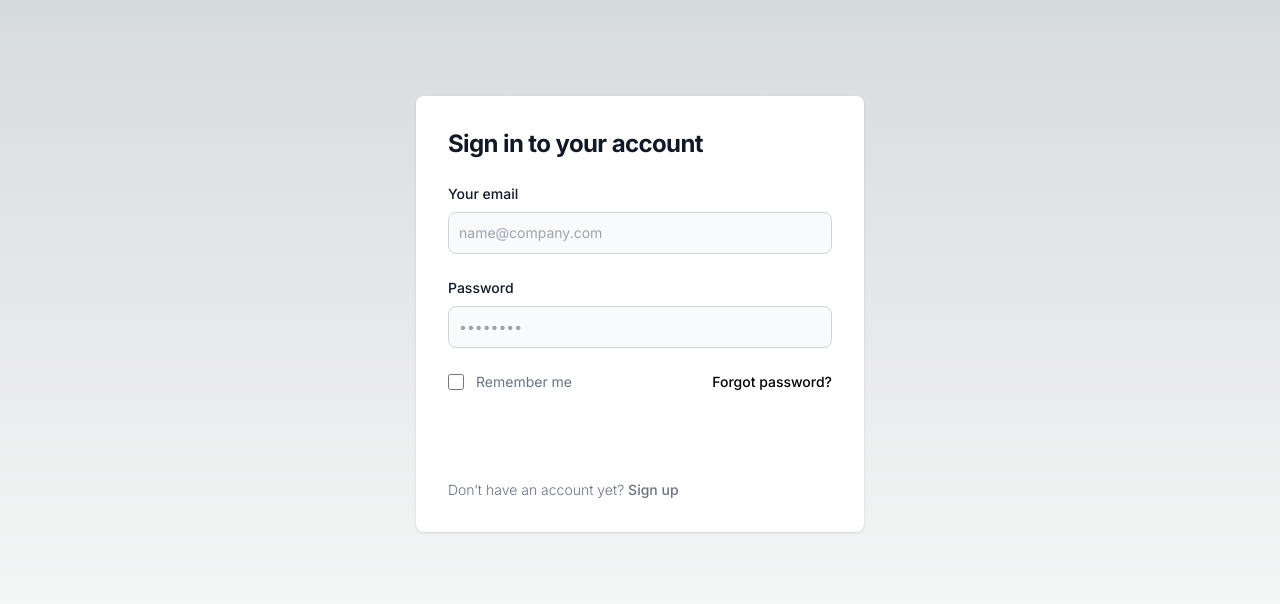
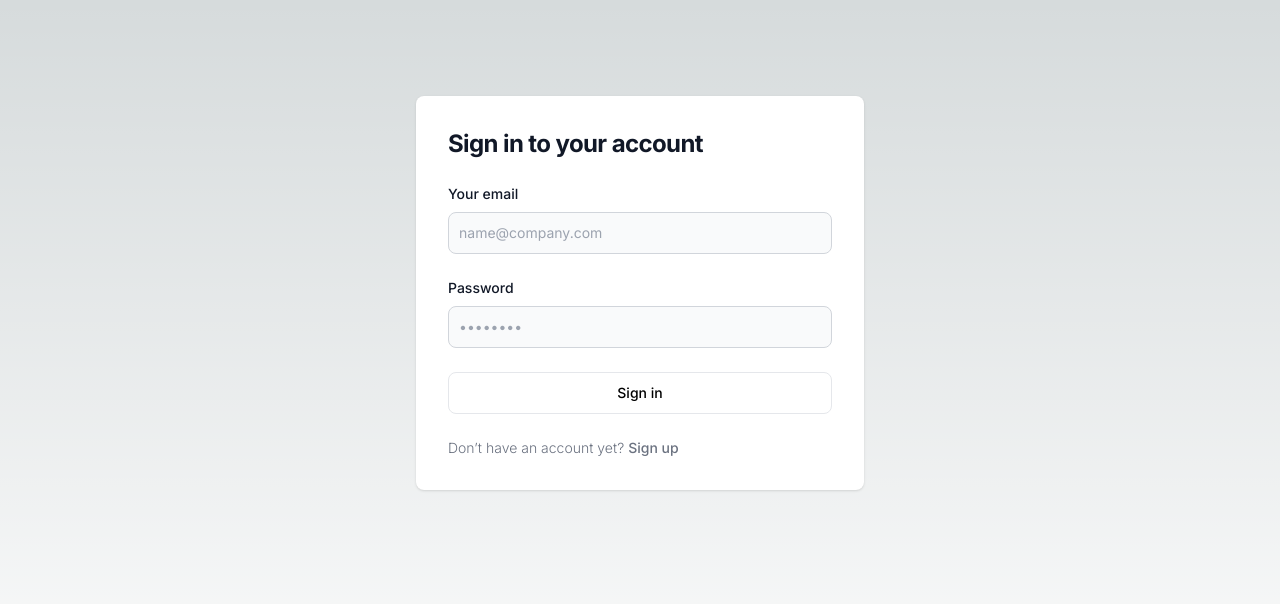
Before and after one commit to JagdishGadri/2FA-POC, a Next.js app in the folder 2fa-application/: page / in a window 1280 px wide. Shown: the top 604 px of the page. Built offline with nearby package versions, Linux system fonts and the light colour scheme; no server answers.

Commit message:
Implemented API routes for register,login and verify user

```diff
--- a/2fa-application/package.json
+++ b/2fa-application/package.json
@@ -11,8 +11,12 @@
   "dependencies": {
     "next": "14.0.1",
     "next-auth": "^4.24.4",
+    "node-json-db": "^2.3.0",
+    "qrcode": "^1.5.3",
     "react": "^18",
-    "react-dom": "^18"
+    "react-dom": "^18",
+    "speakeasy": "^2.0.0",
+    "uuid": "^9.0.1"
   },
   "devDependencies": {
     "autoprefixer": "^10.0.1",
--- /dev/null
+++ b/2fa-application/src/app/api/login/route.js
@@ -0,0 +1,45 @@
+// Import modules using destructuring
+import { NextResponse } from "next/server";
+import { JsonDB } from "node-json-db";
+import { Config } from "node-json-db/dist/lib/JsonDBConfig";
+
+// Asynchronous function for initializing JsonDB
+const initializeDB = async () => {
+  return new JsonDB(new Config("myDataBase", true, false, "/"));
+};
+
+export async function POST(request, response) {
+  try {
+    // Initialize JsonDB
+    const db = await initializeDB();
+
+    // Extract username and password from the request body
+    const { username, password } = await request.json();
+
+    // Check for empty username or password
+    if (!username || !password) {
+      return NextResponse.json(
+        { error: "Invalid username or password" },
+        { status: 400 }
+      );
+    }
+
+    // Build the path for user data
+    const path = `/users/${username}`;
+
+    // Retrieve user data from the database
+    const user = await db.getData(path);
+
+    // Return a JSON response with user data
+    return NextResponse.json({
+      user,
+    });
+  } catch (err) {
+    // Handle errors and return an error response
+    console.error("Error:", err);
+    return NextResponse.json(
+      { error: "Internal Server Error" },
+      { status: 500 }
+    );
+  }
+}
--- /dev/null
+++ b/2fa-application/src/app/api/register/route.js
@@ -0,0 +1,40 @@
+import { NextResponse } from "next/server";
+
+const speakeasy = require("speakeasy");
+const uuid = require("uuid");
+const { JsonDB } = require("node-json-db");
+const { Config } = require("node-json-db/dist/lib/JsonDBConfig");
+
+const db = new JsonDB(new Config("myDataBase", true, false, "/"));
+
+export async function POST(request, response) {
+  const id = uuid.v4();
+  const body = await request.json();
+  const { username, password } = body;
+  try {
+    const path = `/users/${username}`;
+    const user = await db.exists(path);
+
+    if (user) {
+      return NextResponse.json(
+        { error: "User already exists" },
+        { status: 403 }
+      );
+    } else {
+      const temp_secret = speakeasy.generateSecret();
+      db.push(path, {
+        id,
+        username,
+        password,
+        temp_secret: temp_secret?.base32,
+        qrCodeURL: temp_secret?.otpauth_url,
+      });
+    }
+
+    return NextResponse.json({
+      body,
+    });
+  } catch (err) {
+    return new NextResponse(response);
+  }
+}
--- /dev/null
+++ b/2fa-application/src/app/api/verify/route.js
@@ -0,0 +1,56 @@
+// Import modules using destructuring
+import { NextResponse } from "next/server";
+import speakeasy from "speakeasy";
+import uuid from "uuid";
+import { JsonDB } from "node-json-db";
+import { Config } from "node-json-db/dist/lib/JsonDBConfig";
+
+// Asynchronous function for initializing JsonDB
+const initializeDB = async () => {
+  return new JsonDB(new Config("myDataBase", true, false, "/"));
+};
+
+export async function POST(request, response) {
+  try {
+    // Initialize JsonDB
+    const db = await initializeDB();
+
+    // Extract username and password from the request body
+    const { token, userId } = await request.json();
+
+    // Check for empty username or password
+    if (!username || !password) {
+      return NextResponse.json(
+        { error: "Invalid username or password" },
+        { status: 400 }
+      );
+    }
+
+    // Build the path for user data
+    const path = `/users/${username}`;
+
+    // Retrieve user data from the database
+    const user = await db.getData(path);
+
+    const verified = speakeasy.totp.verified({
+      secret: user.temp_secret,
+      encoding: "base32",
+      token: userToken,
+    });
+
+    if (verified) {
+      db.push(path, { id: userId, secret: user.temp_secret });
+      return NextResponse.json({ verified: true });
+    } else {
+      return NextResponse.json({
+        verified: false,
+      });
+    }
+  } catch (err) {
+    // Handle errors and return an error response
+    return NextResponse.json(
+      { error: "Internal Server Error" },
+      { status: 500 }
+    );
+  }
+}
--- a/2fa-application/src/components/LoginForm.jsx
+++ b/2fa-application/src/components/LoginForm.jsx
@@ -1,27 +1,53 @@
 'use client'
 import React, { useEffect, useState } from "react";
 import { useRouter } from 'next/navigation';
+import QRCode from 'qrcode'
+
+// Get the data URL of the authenticator URL
+
 const LoginForm = () => {
-    const [userName, setUserName] = useState('')
     const router = useRouter()
+    const [qrCodeSrc, setQrCodeSrc] = useState('')
+    const [isLoginMode, setIsLoginMode] = useState(true)
 
-    useEffect(() => {
-        fetch('/api').then((res) => res.json().then((data) => console.log({ data })))
-    }, [])
+    const handleSubmit = async () => {
+        if (isLoginMode) {
+            const response = await fetch('/api/login', {
+                method: 'POST',
+                body: JSON.stringify({ username: 'Hey', password: 'there' }),
+                headers: {
+                    'Content-Type': 'application/json',
+                }
+            })
+            const res = await response.json()
+            QRCode.toDataURL(res?.user?.qrCodeURL, (err, data_url) => {
+                setQrCodeSrc(data_url)
+            });
+            console.log("respose", res.user)
+        } else {
+            const response = await fetch('/api/register', {
+                method: 'POST',
+                body: JSON.stringify({ username: 'Hey', password: 'there' }),
+                headers: {
+                    'Content-Type': 'application/json',
+                }
+            })
+            const res = await response.json()
+            console.log("respose", res)
 
-    const handleLogin = async () => {
+        }
+    }
 
-        // router.push('/home');
-    }
+
 
     return (
         <main className="flex min-h-screen flex-col items-center justify-between p-24">
             <div className="w-full bg-white rounded-lg shadow dark:border md:mt-0 sm:max-w-md xl:p-0 dark:bg-gray-800 dark:border-gray-700">
                 <div className="p-6 space-y-4 md:space-y-6 sm:p-8">
                     <h1 className="text-xl font-bold leading-tight tracking-tight text-gray-900 md:text-2xl dark:text-white">
-                        Sign in to your account
+                        {isLoginMode ? 'Sign in to your account' : 'Create your account'}
                     </h1>
-                    <form className="space-y-4 md:space-y-6" action="#">
+                    <form className="space-y-4 md:space-y-6" action="#" onSubmit={handleSubmit}>
                         <div>
                             <label
                                 htmlFor="email"
@@ -54,57 +80,29 @@ const LoginForm = () => {
                                 required=""
                             />
                         </div>
-                        <div className="flex items-center justify-between">
-                            <div className="flex items-start">
-                                <div className="flex items-center h-5">
-                                    <input
-                                        id="remember"
-                                        aria-describedby="remember"
-                                        type="checkbox"
-                                        className="w-4 h-4 border border-gray-300 rounded bg-gray-50 focus:ring-3 focus:ring-primary-300 dark:bg-gray-700 dark:border-gray-600 dark:focus:ring-primary-600 dark:ring-offset-gray-800"
-                                        required=""
-                                    />
-                                </div>
-                                <div className="ml-3 text-sm">
-                                    <label
-                                        htmlFor="remember"
-                                        className="text-gray-500 dark:text-gray-300"
-                                    >
-                                        Remember me
-                                    </label>
-                                </div>
-                            </div>
+
+                        <button
+                            type="submit"
+                            className="w-full border bg-primary-600 hover:bg-primary-700 focus:ring-4 focus:outline-none focus:ring-primary-300 font-medium rounded-lg text-sm px-5 py-2.5 text-center dark:bg-primary-600 dark:hover:bg-primary-700 dark:focus:ring-primary-800"
+                        // onClick={() =>
+                        //    isLoginMode ? handleLogin() : registerUser()
+                        // }
+                        >
+                            {isLoginMode ? 'Sign in' : 'Create Account'}
+                        </button>
+                        <p className="text-sm font-light text-gray-500 dark:text-gray-400">
+                            {isLoginMode ? 'Don’t have an account yet?' : 'Already have an account?'}
                             <a
                                 href="#"
-                                className="text-sm font-medium text-primary-600 hover:underline dark:text-primary-500"
+                                className="font-medium text-primary-600 hover:underline dark:text-primary-500 px-1"
+                                onClick={() => {
+                                    setIsLoginMode((prevMode) => !prevMode)
+                                }}
                             >
-                                Forgot password?
-                            </a>
-                        </div>
-                        <button
-                            type="submit"
-                            className="w-full text-white bg-primary-600 hover:bg-primary-700 focus:ring-4 focus:outline-none focus:ring-primary-300 font-medium rounded-lg text-sm px-5 py-2.5 text-center dark:bg-primary-600 dark:hover:bg-primary-700 dark:focus:ring-primary-800"
-                            onClick={() =>
-                                handleLogin()
-                                // Add your login logic here, e.g., make an API request to authenticate the user.
-                                // If login is successful, you can redirect the user to the home page.
-                                // For now, we simulate a successful login.
-                                // if (email === 'user@example.com' && password === 'password') {
-                                // }
-
-                            }
-                        >
-                            Sign in
-                        </button>
-                        <p className="text-sm font-light text-gray-500 dark:text-gray-400">
-                            Don’t have an account yet?{" "}
-                            <a
-                                href="#"
-                                className="font-medium text-primary-600 hover:underline dark:text-primary-500"
-                            >
-                                Sign up
+                                {isLoginMode ? 'Sign up' : 'Sign in'}
                             </a>
                         </p>
+                        {qrCodeSrc && <img src={`${qrCodeSrc}`} alt="" />}
                     </form>
                 </div>
             </div>
```
Also changed, not shown: 2 other files (tests, documents, lock files or other folders).
